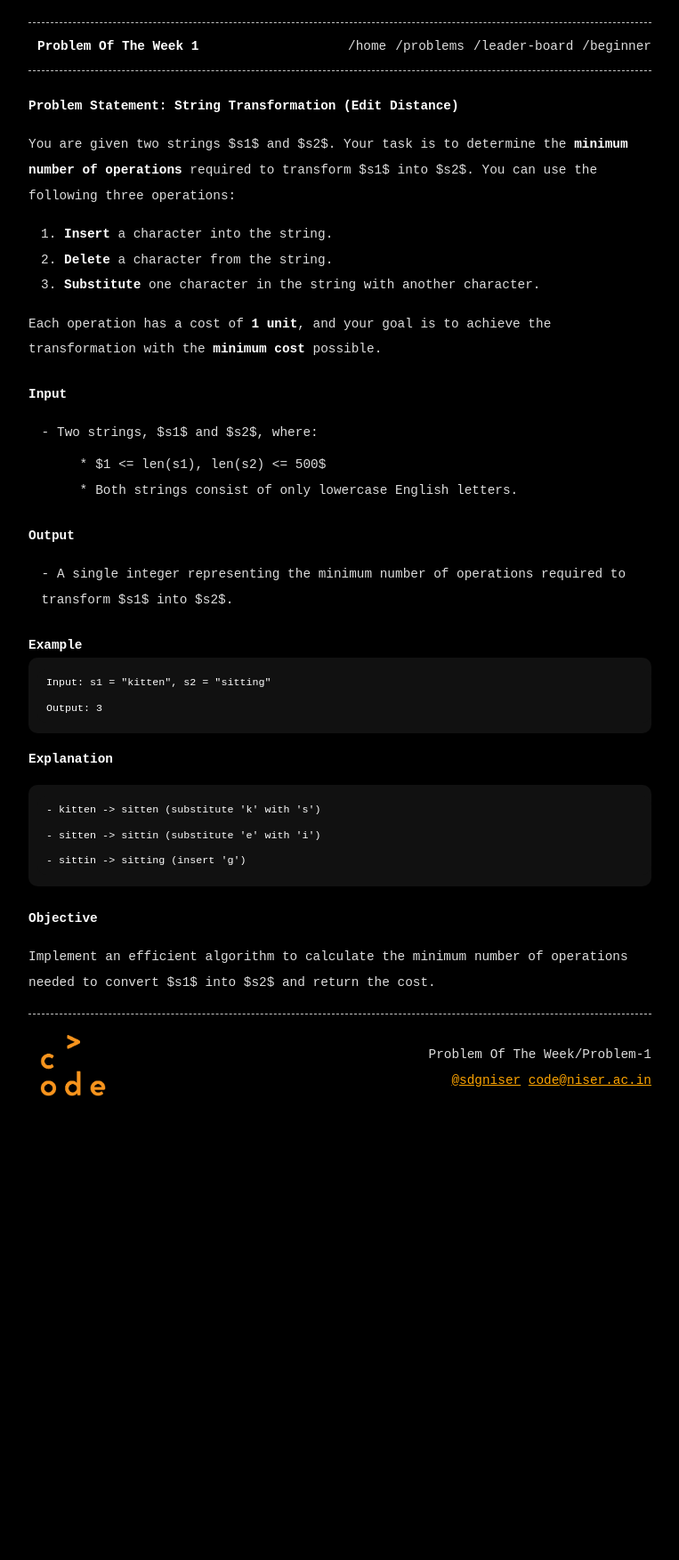
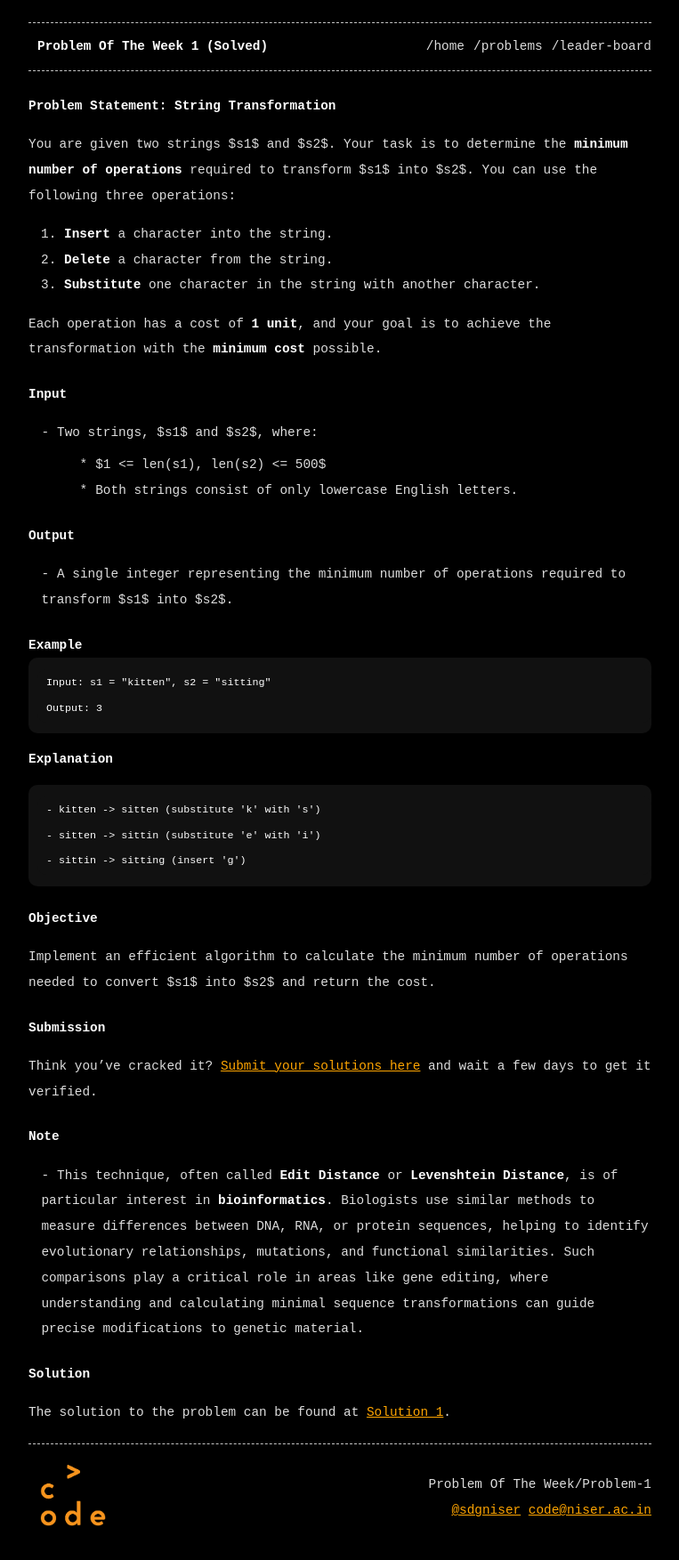
Before and after one commit to Methaphur/problem-of-the-week, a Jekyll site: the page built from problems/problem1.md, in a window 1280 px wide. Shown: the whole page at 89% size, without its empty margins (258-1021 px from the left). Built offline with Jekyll 4.4.1, drawn with Linux system fonts in a browser that asks for light colours; before the commit the page ends 1270 px from its top, so only the background shows below that.

Commit message:
solved problem 1

```diff
--- a/_config.yml
+++ b/_config.yml
@@ -19,7 +19,6 @@ header_pages:
   - index.md
   - problems.md
   - leaderboard.md
-  - CS141.md
 
 # set the size of the text to 'large' or 'small', default is small
 font-size: medium
--- a/problems/problem1.md
+++ b/problems/problem1.md
@@ -2,10 +2,10 @@
 layout: post
 permalink:  problems/problem1
 permalink_name: /Problem 1
-title: Problem Of The Week 1
+title: Problem Of The Week 1 (Solved)
 ---
 
-## Problem Statement: String Transformation (Edit Distance)
+## Problem Statement: String Transformation
 
 You are given two strings $s1$ and $s2$. Your task is to determine the **minimum number of operations** required to transform $s1$ into $s2$. You can use the following three operations:
 
@@ -42,3 +42,12 @@ Output: 3
 ### Objective
 
 Implement an efficient algorithm to calculate the minimum number of operations needed to convert $s1$ into $s2$ and return the cost.
+
+### Submission
+Think you've cracked it? [Submit your solutions here](https://docs.google.com/forms/d/e/1FAIpQLSefcxujcXFTQ9Z2u7__cf6RuFFzyJnMqSoRHTxFMM_v5pXrlA/viewform?usp=sf_link) and wait a few days to get it verified.
+
+### Note
+- This technique, often called **Edit Distance** or **Levenshtein Distance**, is of particular interest in **bioinformatics**. Biologists use similar methods to measure differences between DNA, RNA, or protein sequences, helping to identify evolutionary relationships, mutations, and functional similarities. Such comparisons play a critical role in areas like gene editing, where understanding and calculating minimal sequence transformations can guide precise modifications to genetic material.
+
+### Solution
+The solution to the problem can be found at [Solution 1]({{ site.baseurl }}/solutions/solution1).
```
Also changed, not shown: CS141.md (+1 -1 lines), index.md (+1 -1 lines), problems/problem2.md (added, +6 -0 lines), solutions/solution1.md (added, +58 -0 lines).
